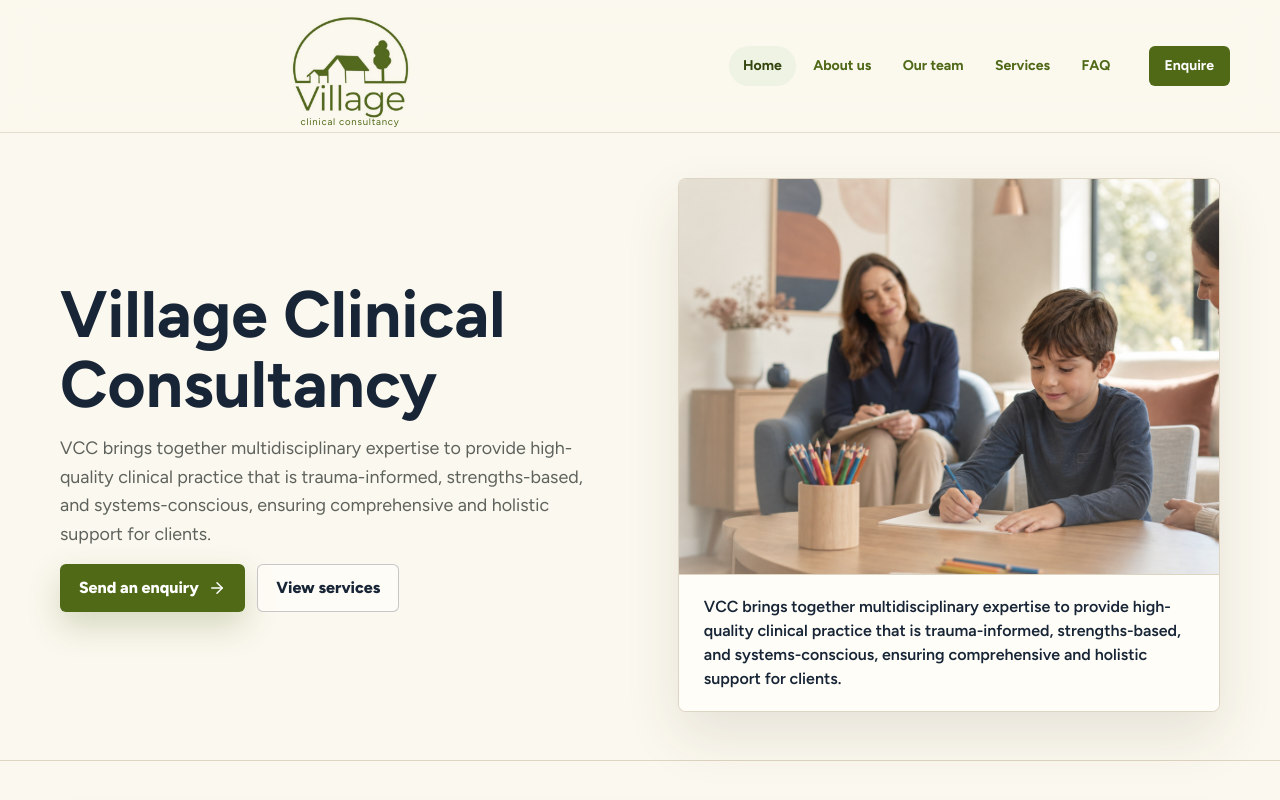
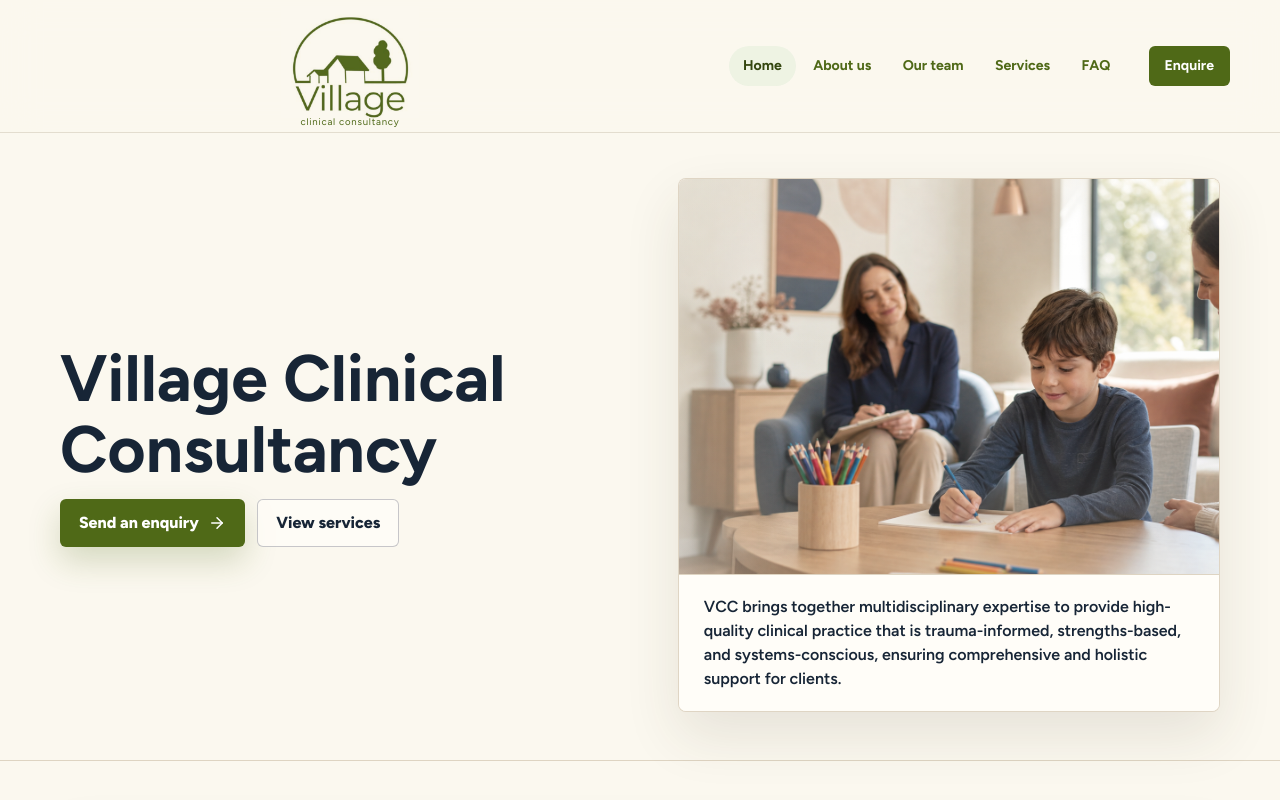
Before and after one commit to notevensmart/Village, a React (Vite) app: page / in a window 1280 px wide. Shown: the top 800 px of the page. Built offline with nearby package versions, Linux system fonts and the light colour scheme.

Commit message:
small changes

```diff
--- a/src/App.jsx
+++ b/src/App.jsx
@@ -294,7 +294,7 @@ function HomePage() {
         <div className="page-shell hero-layout">
           <div className="hero-copy">
             <h1 id="home-heading">Village Clinical Consultancy</h1>
-            <p className="hero-text">{homeHeroText}</p>
+
             <div className="hero-actions">
               <a className="button primary" href="#contact">
                 Send an enquiry
```
